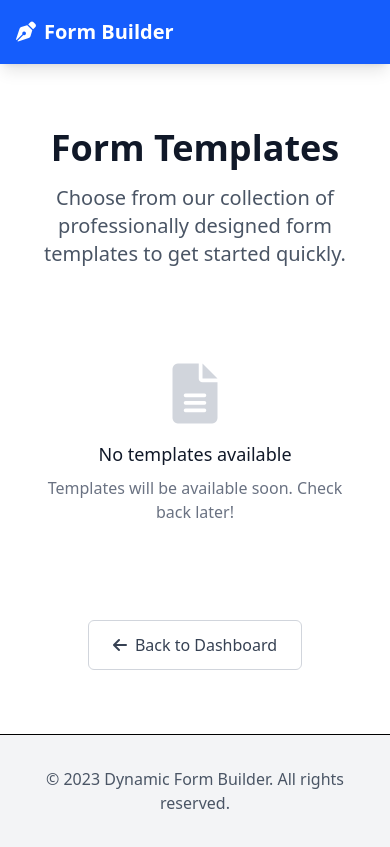
After one commit to ravi1997/forms, a Flask app: template app/templates/forms/templates.html in a window 390 px wide. The commit adds this page. Run offline with Flask 3, Linux system fonts and the light colour scheme; the template is opened without the code that fills it, so the values that code supplies are empty.

```diff
--- a/app/auth/routes.py
+++ b/app/auth/routes.py
@@ -1,4 +1,4 @@
-from flask import request, jsonify, current_app, render_template
+from flask import request, jsonify, current_app, render_template, session
 from flask_jwt_extended import create_access_token, create_refresh_token, jwt_required, get_jwt_identity, get_jwt
 from app import db
 from app.auth import bp
--- a/app/static/css/output.css
+++ b/app/static/css/output.css
@@ -28,6 +28,7 @@
     --color-blue-500: oklch(62.3% 0.214 259.815);
     --color-blue-600: oklch(54.6% 0.245 262.881);
     --color-blue-700: oklch(48.8% 0.243 264.376);
+    --color-blue-800: oklch(42.4% 0.199 265.638);
     --color-blue-900: oklch(37.9% 0.146 265.522);
     --color-purple-100: oklch(94.6% 0.033 307.174);
     --color-purple-600: oklch(55.8% 0.288 302.321);
@@ -302,6 +303,9 @@
   .mt-8 {
     margin-top: calc(var(--spacing) * 8);
   }
+  .mt-12 {
+    margin-top: calc(var(--spacing) * 12);
+  }
   .mr-1 {
     margin-right: calc(var(--spacing) * 1);
   }
@@ -380,8 +384,17 @@
   .min-w-full {
     min-width: 100%;
   }
+  .flex-shrink {
+    flex-shrink: 1;
+  }
   .flex-shrink-0 {
     flex-shrink: 0;
+  }
+  .border-collapse {
+    border-collapse: collapse;
+  }
+  .resize {
+    resize: both;
   }
   .appearance-none {
     appearance: none;
@@ -620,6 +633,9 @@
   .px-2 {
     padding-inline: calc(var(--spacing) * 2);
   }
+  .px-2\.5 {
+    padding-inline: calc(var(--spacing) * 2.5);
+  }
   .px-3 {
     padding-inline: calc(var(--spacing) * 3);
   }
@@ -631,6 +647,12 @@
   }
   .px-8 {
     padding-inline: calc(var(--spacing) * 8);
+  }
+  .py-0 {
+    padding-block: calc(var(--spacing) * 0);
+  }
+  .py-0\.5 {
+    padding-block: calc(var(--spacing) * 0.5);
   }
   .py-1 {
     padding-block: calc(var(--spacing) * 1);
@@ -743,6 +765,9 @@
   .text-blue-700 {
     color: var(--color-blue-700);
   }
+  .text-blue-800 {
+    color: var(--color-blue-800);
+  }
   .text-gray-300 {
     color: var(--color-gray-300);
   }
@@ -797,6 +822,9 @@
   .uppercase {
     text-transform: uppercase;
   }
+  .underline {
+    text-decoration-line: underline;
+  }
   .placeholder-gray-400 {
     &::placeholder {
       color: var(--color-gray-400);
@@ -817,6 +845,10 @@
   .shadow-sm {
     --tw-shadow: 0 1px 3px 0 var(--tw-shadow-color, rgb(0 0 0 / 0.1)), 0 1px 2px -1px var(--tw-shadow-color, rgb(0 0 0 / 0.1));
     box-shadow: var(--tw-inset-shadow), var(--tw-inset-ring-shadow), var(--tw-ring-offset-shadow), var(--tw-ring-shadow), var(--tw-shadow);
+  }
+  .outline {
+    outline-style: var(--tw-outline-style);
+    outline-width: 1px;
   }
   .filter {
     filter: var(--tw-blur,) var(--tw-brightness,) var(--tw-contrast,) var(--tw-grayscale,) var(--tw-hue-rotate,) var(--tw-invert,) var(--tw-saturate,) var(--tw-sepia,) var(--tw-drop-shadow,);
@@ -1150,6 +1182,11 @@
   inherits: false;
   initial-value: 0 0 #0000;
 }
+@property --tw-outline-style {
+  syntax: "*";
+  inherits: false;
+  initial-value: solid;
+}
 @property --tw-blur {
   syntax: "*";
   inherits: false;
@@ -1243,6 +1280,7 @@
       --tw-ring-offset-width: 0px;
       --tw-ring-offset-color: #fff;
       --tw-ring-offset-shadow: 0 0 #0000;
+      --tw-outline-style: solid;
       --tw-blur: initial;
       --tw-brightness: initial;
       --tw-contrast: initial;
--- a/app/templates/base.html
+++ b/app/templates/base.html
@@ -4,6 +4,8 @@
     <meta charset="UTF-8">
     <meta name="viewport" content="width=device-width, initial-scale=1.0">
     <title>{% block title %}Dynamic Form Builder{% endblock %}</title>
+    <!-- Favicon -->
+    <link rel="icon" type="image/x-icon" href="{{ url_for('static', filename='favicon.ico') }}">
     <!-- Tailwind CSS -->
     <link href="{{ url_for('static', filename='css/output.css') }}" rel="stylesheet">
     <!-- Font Awesome -->
--- /dev/null
+++ b/app/templates/forms/templates.html
@@ -0,0 +1,66 @@
+{% extends "base.html" %}
+
+{% block title %}Form Templates - Dynamic Form Builder{% endblock %}
+
+{% block content %}
+<div class="py-8">
+    <div class="max-w-7xl mx-auto px-4 sm:px-6 lg:px-8">
+        <div class="text-center mb-12">
+            <h1 class="text-4xl font-bold text-gray-900 mb-4">Form Templates</h1>
+            <p class="text-xl text-gray-600 max-w-2xl mx-auto">Choose from our collection of professionally designed form templates to get started quickly.</p>
+        </div>
+
+        {% if templates %}
+        <div class="grid grid-cols-1 md:grid-cols-2 lg:grid-cols-3 gap-8">
+            {% for template in templates %}
+            <div class="bg-white rounded-lg shadow-lg overflow-hidden hover:shadow-xl transition duration-300 ease-in-out">
+                <div class="p-6">
+                    <div class="flex items-center justify-between mb-4">
+                        <h3 class="text-xl font-semibold text-gray-900">{{ template.name }}</h3>
+                        {% if template.is_public %}
+                        <span class="inline-flex items-center px-2.5 py-0.5 rounded-full text-xs font-medium bg-green-100 text-green-800">
+                            Public
+                        </span>
+                        {% else %}
+                        <span class="inline-flex items-center px-2.5 py-0.5 rounded-full text-xs font-medium bg-blue-100 text-blue-800">
+                            Private
+                        </span>
+                        {% endif %}
+                    </div>
+
+                    {% if template.description %}
+                    <p class="text-gray-600 mb-4">{{ template.description }}</p>
+                    {% endif %}
+
+                    <div class="flex items-center justify-between">
+                        <div class="text-sm text-gray-500">
+                            <span>Created by {{ template.creator.username if template.creator else 'System' }}</span>
+                        </div>
+                        <a href="{{ url_for('forms.create_from_template', template_id=template.id) }}"
+                           class="inline-flex items-center px-4 py-2 border border-transparent text-sm font-medium rounded-md text-white bg-blue-600 hover:bg-blue-700 transition duration-150 ease-in-out">
+                            <i class="fas fa-plus mr-2"></i>
+                            Use Template
+                        </a>
+                    </div>
+                </div>
+            </div>
+            {% endfor %}
+        </div>
+        {% else %}
+        <div class="text-center py-12">
+            <i class="fas fa-file-alt text-6xl text-gray-300 mb-4"></i>
+            <h3 class="text-lg font-medium text-gray-900 mb-2">No templates available</h3>
+            <p class="text-gray-500">Templates will be available soon. Check back later!</p>
+        </div>
+        {% endif %}
+
+        <div class="mt-12 text-center">
+            <a href="{{ url_for('main.dashboard') }}"
+               class="inline-flex items-center px-6 py-3 border border-gray-300 text-base font-medium rounded-md text-gray-700 bg-white hover:bg-gray-50 transition duration-150 ease-in-out">
+                <i class="fas fa-arrow-left mr-2"></i>
+                Back to Dashboard
+            </a>
+        </div>
+    </div>
+</div>
+{% endblock %}
```
Also changed, not shown: app/analytics/routes.py (+43 -8 lines), app/forms/routes.py (+41 -8 lines), app/responses/routes.py (+91 -16 lines), app/static/favicon.ico (added).
